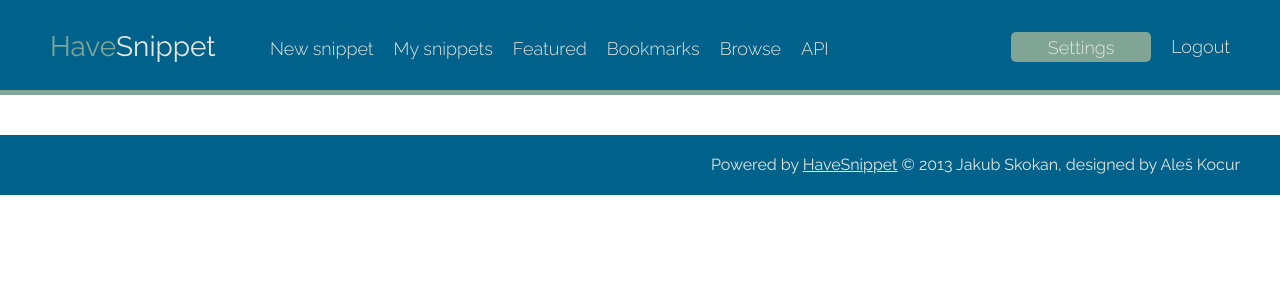
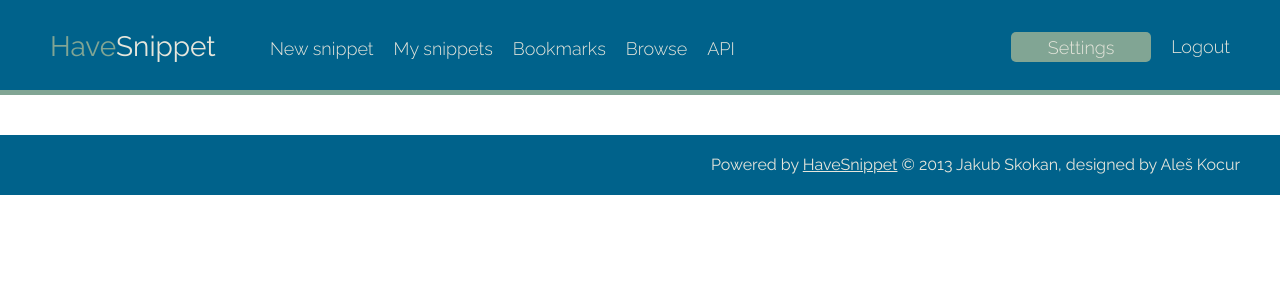
Before and after one commit to aither64/havesnippet, a Django app: page /browse/bookmarks/ in a window 1280 px wide. Shown: the top 300 px of the page. Run offline with Django 3.2, Linux system fonts and the light colour scheme; the visitor is signed in with stand-in values (Sample User, id 1); data that the repository does not hold is empty; some libraries are stand-ins or nearby versions.

Commit message:
Remove featured snippets

```diff
--- a/snippet/admin.py
+++ b/snippet/admin.py
@@ -9,10 +9,8 @@ admin.site.register(Language, LanguageAdmin)
 
 
 class SnippetAdmin(admin.ModelAdmin):
-    list_display = ('title', 'user', 'pub_date', 'accessibility', 'expiration', 'rating',
-                    'featured')
-    list_editable = ('featured',)
-    list_filter = ('featured', 'accessibility', 'language')
+    list_display = ('title', 'user', 'pub_date', 'accessibility', 'expiration', 'rating')
+    list_filter = ('accessibility', 'language')
     date_hierarchy = 'pub_date'
     search_fields = ('title',)
 
--- a/snippet/models.py
+++ b/snippet/models.py
@@ -89,7 +89,6 @@ class Snippet(models.Model):
                                       help_text=_("leave empty to keep forever"))
     rating = models.IntegerField(_('score'), default=0)
     ratings = models.ManyToManyField(User, related_name='snippet_ratings', through='SnippetRating')
-    featured = models.BooleanField(_('featured'), default=False)
 
     def __unicode__(self):
         return "{0}: {1}".format(self.slug, self.title)
--- a/snippet/urls.py
+++ b/snippet/urls.py
@@ -1,10 +1,9 @@
 from django.conf.urls import patterns, include, url
-from snippet.views import SnippetView, DownloadSnippetView, RawSnippetView, BrowseView, FeaturedBrowseView, MySnippetsView
+from snippet.views import SnippetView, DownloadSnippetView, RawSnippetView, BrowseView, MySnippetsView
 
 urlpatterns = patterns('snippet.views',
     url(r'^$', 'paste'),
     url(r'^browse/$', BrowseView.as_view(), name='snippet-browse'),
-    url(r'^browse/featured/$', FeaturedBrowseView.as_view(), name='snippet-browse-featured'),
     url(r'^browse/my/$', MySnippetsView.as_view(), name='snippet-browse-my'),
     url(r'^browse/bookmarks/$', 'bookmarks', name='snippet-browse-bookmarks'),
     url(r'^accounts/profile/$', 'profile'),
--- a/snippet/views.py
+++ b/snippet/views.py
@@ -176,11 +176,6 @@ class BrowseView(View):
         return {}
 
 
-class FeaturedBrowseView(BrowseView):
-    def queryset(self):
-        return super(FeaturedBrowseView, self).queryset().filter(featured=True).order_by('-rating', '-pub_date')
-
-
 class MySnippetsView(BrowseView):
     logged = True
 
--- a/templates/base.html
+++ b/templates/base.html
@@ -34,7 +34,6 @@
 						{% if user.is_authenticated %}
 							<li><a href="{% url 'snippet-browse-my' %}">{% trans "My snippets" %}</a></li>
 						{% endif %}
-						<li><a href="{% url 'snippet-browse-featured' %}">{% trans "Featured" %}</a></li>
 						{% if user.is_authenticated %}
 							<li><a href="{% url 'snippet-browse-bookmarks' %}">{% trans "Bookmarks" %}</a></li>
 						{% endif %}
```
